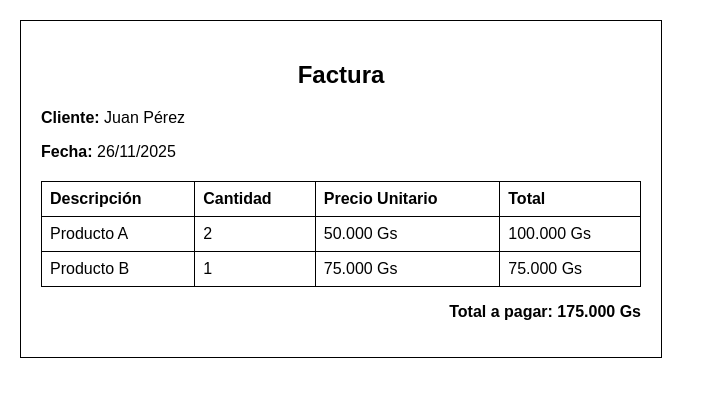
After one commit to memo94dev/ProyectoPHPLP3, a PHP site: page /modules/compras/print_view2.php in a window 1280 px wide. The commit adds this page. Shown: the top 397 px of the page, without its empty margins (0-705 px from the left). Run offline with PHP 8.4, Linux system fonts and the light colour scheme.

Commit message:
Ajustes varios

```diff
--- a/modules/compras/print_view.php
+++ b/modules/compras/print_view.php
@@ -43,7 +43,7 @@ if ($_GET['act'] == 'print') {
 
 <body>
     <div class="page-header" align="center">
-        <h1>Reporte de Factura de Compras</h1>
+        <h1>Factura de Compras</h1>
     </div>
     <div align="center">
         <label><strong>Factura Nro: </strong> <?= $nro_factura; ?></label><br>
--- /dev/null
+++ b/modules/compras/print_view2.php
@@ -0,0 +1,72 @@
+<!DOCTYPE html>
+<html lang="es">
+<head>
+  <meta charset="UTF-8">
+  <title>Factura</title>
+  <style>
+    body {
+      font-family: Arial, sans-serif;
+      margin: 20px;
+    }
+    .factura {
+      border: 1px solid #000;
+      padding: 20px;
+      width: 600px;
+    }
+    h2 {
+      text-align: center;
+    }
+    table {
+      width: 100%;
+      border-collapse: collapse;
+      margin-top: 20px;
+    }
+    table, th, td {
+      border: 1px solid #000;
+    }
+    th, td {
+      padding: 8px;
+      text-align: left;
+    }
+    .total {
+      text-align: right;
+      font-weight: bold;
+    }
+  </style>
+</head>
+<body>
+  <div id="factura" class="factura">
+    <h2>Factura</h2>
+    <p><strong>Cliente:</strong> Juan Pérez</p>
+    <p><strong>Fecha:</strong> 26/11/2025</p>
+
+    <table>
+      <thead>
+        <tr>
+          <th>Descripción</th>
+          <th>Cantidad</th>
+          <th>Precio Unitario</th>
+          <th>Total</th>
+        </tr>
+      </thead>
+      <tbody>
+        <tr>
+          <td>Producto A</td>
+          <td>2</td>
+          <td>50.000 Gs</td>
+          <td>100.000 Gs</td>
+        </tr>
+        <tr>
+          <td>Producto B</td>
+          <td>1</td>
+          <td>75.000 Gs</td>
+          <td>75.000 Gs</td>
+        </tr>
+      </tbody>
+    </table>
+
+    <p class="total">Total a pagar: 175.000 Gs</p>
+  </div>
+
+</body>
+</html>
--- a/modules/compras/view.php
+++ b/modules/compras/view.php
@@ -58,7 +58,7 @@
                         <tbody>
                             <?php
                             $no = 1;
-                            $query = mysqli_query($mysqli, "SELECT * FROM v_compras")
+                            $query = mysqli_query($mysqli, "SELECT * FROM v_compras WHERE estado = 'activo'")
                                 or die('Error: ' . mysqli_error($mysqli));
                             while ($data = mysqli_fetch_assoc($query)) {
                                 $cod_compra = $data['cod_compra'];
```
Also changed, not shown: modules/compras/proses.php (+26 -0 lines).
